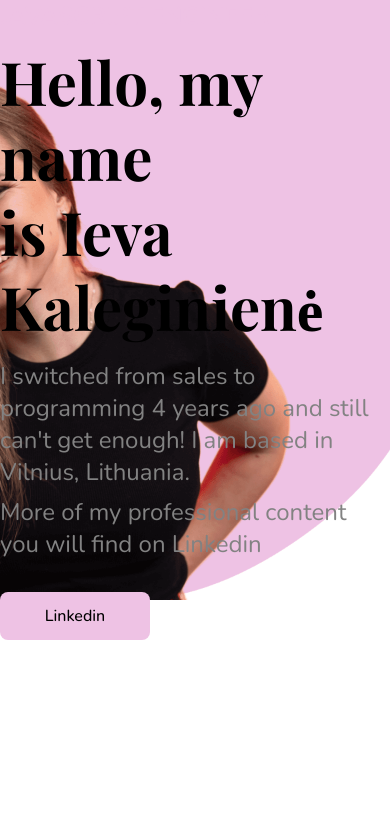
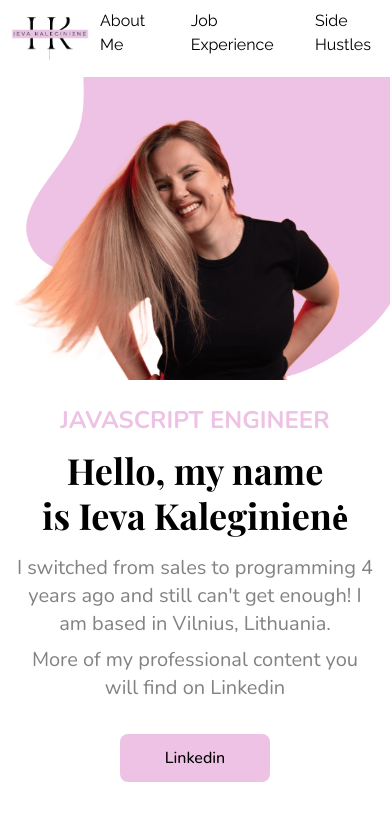
Before and after one commit to kaleginiene/javascriptGirlProfile, a React (Vite) app: page /profile in a window 390 px wide. Shown: the top 820 px of the page. Built offline with nearby package versions, Linux system fonts and the light colour scheme; a web font is replaced by a local one.

Commit message:
feat: added logo, fixed mobile responsiveness of hero

```diff
--- /dev/null
+++ b/src/components/headers/ProfileHeader.tsx
@@ -0,0 +1,16 @@
+import logo from "../../assets/images/logo.png";
+
+export const ProfileHeader: React.FC = () => {
+  return (
+    <header>
+      <nav className="md:max-w-[1200px] flex justify-between items-center m-auto py-1 mb-3">
+        <img className="w-[100px]" src={logo} />
+        <div className="flex gap-8 font-raleway">
+          <h6>About Me</h6>
+          <h6>Job Experience</h6>
+          <h6>Side Hustles</h6>
+        </div>
+      </nav>
+    </header>
+  );
+};
--- /dev/null
+++ b/src/components/headers/index.ts
@@ -0,0 +1,2 @@
+export * from "./Header";
+export * from "./ProfileHeader";
--- a/src/components/index.ts
+++ b/src/components/index.ts
@@ -1,3 +1,4 @@
 export * from "./headers/Header";
 export * from "./Loader";
 export * from "./popUps/PopUpsList";
+export * from "./headers";
--- a/src/pages/Profile/Profile.tsx
+++ b/src/pages/Profile/Profile.tsx
@@ -1,8 +1,10 @@
+import { ProfileHeader } from "../../components";
 import { Hero } from "./sections";
 
 const Profile: React.FC = () => {
   return (
     <>
+      <ProfileHeader />
       <Hero />
     </>
   );
--- a/src/pages/Profile/sections/Hero.tsx
+++ b/src/pages/Profile/sections/Hero.tsx
@@ -3,34 +3,32 @@ import heroImage from "../../../assets/images/profile/hero_photo.png";
 
 export const Hero: React.FC = () => {
   return (
-    <section className="font-nunito">
-      <div className="md:max-w-[1200px] md:min-h-[500px] m-auto flex items-center">
-        <div className="max-w-[550px]">
-          <p className="uppercase text-2xl mb-[12px] text-pink-300 font-bold">
+    <section className="flex md:block flex-col-reverse font-nunito">
+      <div className="md:max-w-[1200px] md:min-h-[500px] m-auto md:flex items-center">
+        <div className="md:max-w-[550px] px-4 md:px-0 text-center md:text-left">
+          <p className="uppercase text-2xl mb-[12px] text-pink-300 font-bold mt-6 md:mt-0">
             JavaScript engineer
           </p>
-          <h1 className="font-playFair text-6xl mb-4 font-bold leading-tight">
+          <h1 className="font-playFair text-4xl md:text-6xl mb-4 font-bold leading-tight ">
             Hello, my name
             <br />
             is Ieva Kaleginienė
           </h1>
-          <p className="mb-2 text-gray-300 text-2xl">
+          <p className="mb-2 text-gray-300 text-xl md:text-2xl ">
             I switched from sales to programming 4 years ago and still can't get
             enough! I am based in Vilnius, Lithuania.
           </p>
-          <p className="text-gray-300 text-2xl mb-8">
+          <p className="text-gray-300 text-xl md:text-2xl mb-8">
             More of my professional content you will find on Linkedin
           </p>
           <a href={SocialMedia.linkedin} target="_blank">
-            <div className="w-[150px] profile-btn">Linkedin</div>
+            <div className="w-[150px] m-auto md:m-0 profile-btn">Linkedin</div>
           </a>
         </div>
       </div>
-      <img
-        className="absolute max-w-[772px] top-0 right-0 xxl:right-28 z-[-1]"
-        src={heroImage}
-        alt="Ieva Kaleginiene photo"
-      />
+      <div className="md:absolute md:max-w-[772px] md:top-0 md:right-0 xxl:right-28 z-[-1]">
+        <img src={heroImage} alt="Ieva Kaleginiene photo" />
+      </div>
     </section>
   );
 };
```
Also changed, not shown: src/assets/images/logo.png (added).
